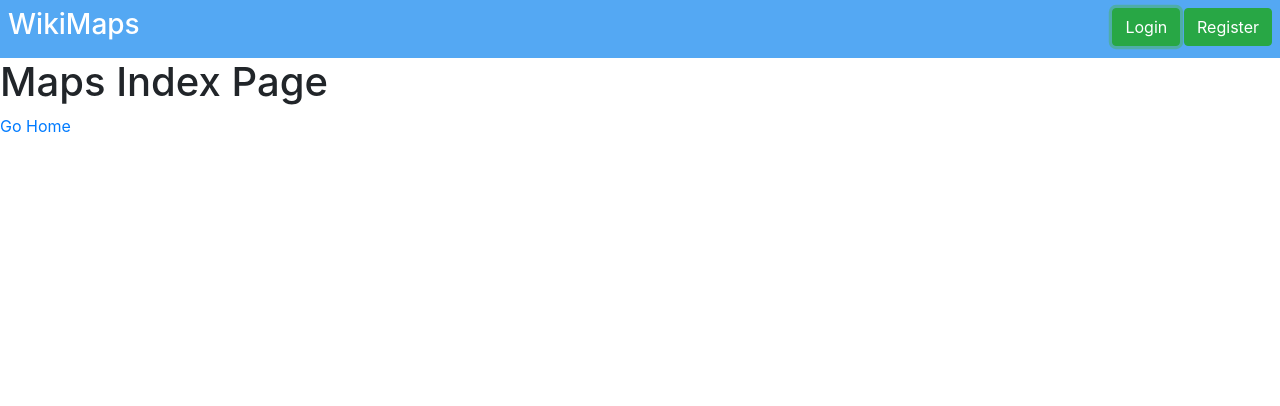
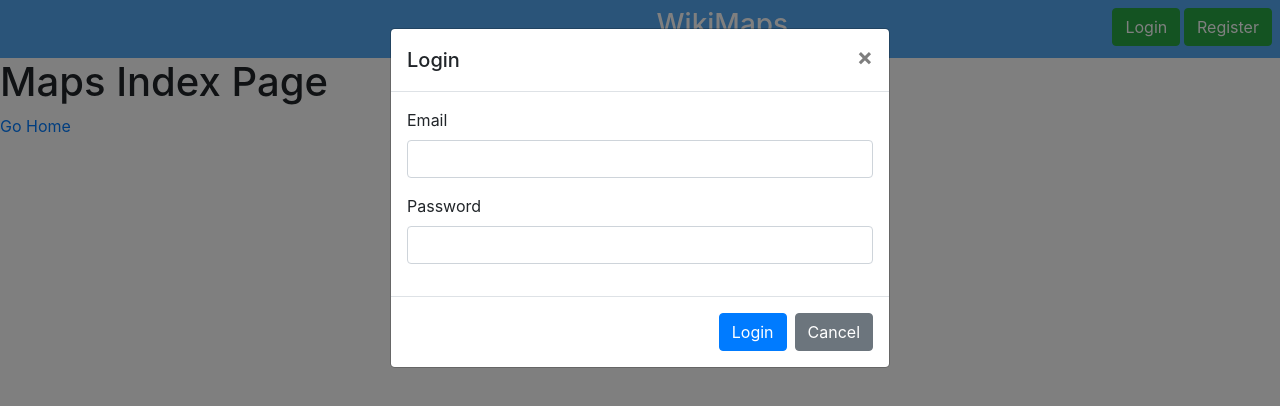
Before and after one commit to MeaganBlais/wikimaps, a React app: page /maps in a window 1280 px wide. Both pictures are taken after a click on the button "Login". Shown: the top 406 px of the page. Built offline with nearby package versions, Linux system fonts and the light colour scheme.

Commit message:
Added login and register modals, added actions for controlling the login, and register. Added functions to get information out of the forms to use for submission. Ready for axios and backend :)

```diff
--- /dev/null
+++ b/src/actions/userActions.js
@@ -0,0 +1,14 @@
+export const logIn = (params) => {
+  console.log("IM A FIRING MY LOGIN IN ACTION FOR USER");
+  return {
+    type: 'LOGGED_IN'
+
+  }
+}
+
+export const register = (params) => {
+  console.log("REGISTER ACTION HAS BEEN TRIGGERED");
+  return {
+    type: 'REGISTER_COMPLETE'
+  }
+}
--- /dev/null
+++ b/src/components/shared/LoginModal.js
@@ -0,0 +1,28 @@
+import React from 'react';
+import {Form, FormGroup, Label, Input, Button, Modal, ModalHeader, ModalBody, ModalFooter } from 'reactstrap';
+
+const LoginModal = props => (
+  <div>
+    <Modal isOpen={props.modal} toggle={props.toggle}>
+      <Form>
+        <ModalHeader toggle={props.toggle}>Login</ModalHeader>
+        <ModalBody>
+            <FormGroup>
+              <Label for="exampleEmail">Email</Label>
+              <Input type="email" name="email" id="loginEmail"/>
+            </FormGroup>
+            <FormGroup>
+              <Label for="examplePassword">Password</Label>
+              <Input type="password" name="password" id="loginPassword"/>
+            </FormGroup>
+        </ModalBody>
+        <ModalFooter>
+          <Button color="primary" onClick={props.login}>Login</Button>{' '}
+          <Button color="secondary" onClick={props.toggle}>Cancel</Button>
+        </ModalFooter>
+      </Form>
+    </Modal>
+  </div>
+)
+
+export default LoginModal;
--- a/src/components/shared/NavBar.js
+++ b/src/components/shared/NavBar.js
@@ -1,12 +1,79 @@
 import React from 'react';
-import { Button } from 'reactstrap';
+import {connect} from 'react-redux';
+import { Button, Modal, ModalHeader, ModalBody, ModalFooter } from 'reactstrap';
 
-export default () => (
+
+import LoginModal from './LoginModal';
+import RegisterModal from './RegisterModal';
+
+import { logIn, register } from '../../actions/userActions';
+
+class NavBar extends React.Component {
+  constructor(props) {
+    super(props);
+    this.state = {
+      loginModal: false,
+      registerModal: false
+    }
+  }
+
+  toggleLoginModal =() => {
+    this.setState({
+      loginModal: !this.state.loginModal
+    });
+  }
+
+  toggleRegisterModal = () => {
+    this.setState({
+      registerModal: !this.state.registerModal
+    });
+  }
+
+  register = (e) => {
+  e.preventDefault();
+  const registration = {
+    firstName: document.getElementById('firstName').value,
+    lastName: document.getElementById('lastName').value,
+    birthdate: document.getElementById('birthdate').value,
+    email: document.getElementById('email').value,
+    pass: document.getElementById('password').value,
+    passConf: document.getElementById('passwordConf').value,
+  }
+    console.log(registration);
+    console.log("DISPATCH TIME");
+    console.log(this.props.dispatch(register(registration)));
+  }
+
+  login = (e) => {
+    e.preventDefault();
+    const login = {
+      email: document.getElementById('loginEmail').value,
+      password: document.getElementById('loginPassword').value,
+    }
+    console.log(login);
+  }
+
+
+  render() {
+    return (
       <div className="navBar">
+        <LoginModal toggle={this.toggleLoginModal} modal={this.state.loginModal} login={this.login}/>
+        <RegisterModal toggle={this.toggleRegisterModal} modal={this.state.registerModal} register={this.register}/>
         <h3>WikiMaps</h3>
         <div>
-      <Button color="success">Login</Button>{' '}
-      <Button color="success">Register</Button>{' '}
+          <Button color="success" onClick={this.toggleLoginModal}>Login</Button>{' '}
+          <Button color="success" onClick={this.toggleRegisterModal}>Register</Button>{' '}
         </div>
       </div>
     );
+  }
+}
+
+const mapStateToProps = (state) => {
+  return {
+    user: state.user,
+  }
+}
+
+
+export default connect(mapStateToProps)(NavBar);
--- /dev/null
+++ b/src/components/shared/RegisterModal.js
@@ -0,0 +1,44 @@
+import React from 'react';
+import {Form, FormGroup, Label, Input, Button, Modal, ModalHeader, ModalBody, ModalFooter } from 'reactstrap';
+
+const RegisterModal = props => (
+  <div>
+    <Modal isOpen={props.modal} toggle={props.toggle}>
+      <Form id='registerForm'>
+        <ModalHeader toggle={props.toggle}>Register</ModalHeader>
+        <ModalBody>
+            <FormGroup>
+              <Label for="exampleEmail">First Name</Label>
+              <Input type="text" name="firstName" id="firstName"/>
+            </FormGroup>
+            <FormGroup>
+              <Label for="exampleEmail">Last Name</Label>
+              <Input type="email" name="lastName" id="lastName"/>
+            </FormGroup>
+              <FormGroup>
+                <Label for="exampleDate">Birthdate</Label>
+                <Input type="date" name="birthdate" id="birthdate" placeholder="birthdate"/>
+              </FormGroup>
+            <FormGroup>
+              <Label for="exampleEmail">Email</Label>
+              <Input type="email" name="email" id="email"/>
+            </FormGroup>
+            <FormGroup>
+              <Label for="examplePassword">Password</Label>
+              <Input type="password" name="password" id="password"/>
+            </FormGroup>
+            <FormGroup>
+              <Label for="examplePassword">Confrim Password</Label>
+              <Input type="password" name="passwordConf" id="passwordConf"/>
+            </FormGroup>
+        </ModalBody>
+        <ModalFooter>
+          <Button color="primary" type="submit" onClick={props.register}>Register</Button>{' '}
+          <Button color="secondary" onClick={props.toggle}>Cancel</Button>
+        </ModalFooter>
+      </Form>
+    </Modal>
+  </div>
+)
+
+export default RegisterModal;
--- /dev/null
+++ b/src/reducers/userReducer.js
@@ -0,0 +1,18 @@
+const defaultUserState = {
+  loggedIn: false,
+  maps: [],
+  name: '',
+  email: '',
+}
+
+const userReducer = (state = defaultUserState, action) => {
+  switch (action.type) {
+    case 'LOGGED_IN':
+      console.log("USER LOGGED IN REDUCER ACTIVATED");
+      // return {...state, loggedIn: true }
+    default:
+      return state;
+  }
+}
+
+export default userReducer;
--- a/src/store/store.js
+++ b/src/store/store.js
@@ -1,9 +1,11 @@
 import { createStore, combineReducers } from 'redux';
 import testReducer from '../reducers/testReducer';
+import userReducer from '../reducers/userReducer';
 
 export default  () => {
   const store = createStore(
     combineReducers({
+      user: userReducer,
       test: testReducer
     })
   );
--- a/webpack.config.js
+++ b/webpack.config.js
@@ -1,7 +1,8 @@
+const path = require('path');
+
 module.exports = {
-  entry: [
-    './src/index.js'
-  ],
+  mode: 'development',
+  entry: './src/index.js',
   output: {
     path: __dirname,
     publicPath: '/',
@@ -15,7 +16,7 @@ module.exports = {
         presets: ['react', 'es2015', 'stage-1']
       }
     },
-    { test: /\.css$/, loader: "style-loader!css-loader" }
+      { test: /\.css$/, loader: "style-loader!css-loader" }
     ]
   },
   resolve: {
```
Also changed, not shown: package.json (+4 -3 lines), 1 other file (tests, documents, lock files or other folders). Lines whose indentation alone changed are shown as unchanged.
